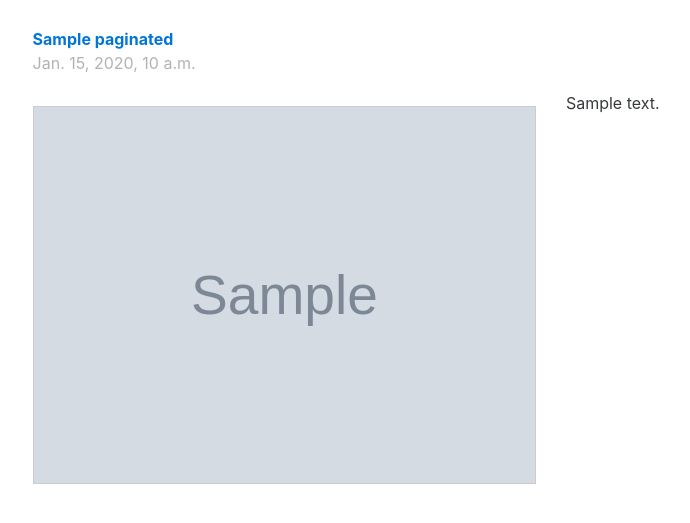
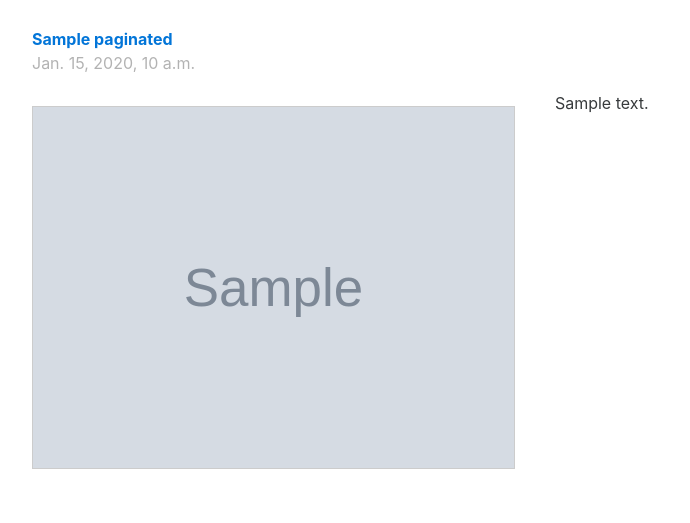
Before and after one commit to phenomeno/dblog, a Django app: template posts/templates/posts/blog.html in a window 1280 px wide. Shown: the part 93-616 px from the top of the page, without its empty margins (8-698 px from the left). Run offline with Django 3.2, Linux system fonts and the light colour scheme; the template is opened without the code that fills it: most values are stand-ins (such as "Sample title", 1, 10 or a date in 2020); grey boxes marked "Sample" are stand-in pictures; some libraries are stand-ins or nearby versions.

Commit message:
Gave more margin to pictures. Can't tell if it actually looks better or if I've been staring at this website for too long.

```diff
--- a/posts/templates/posts/blog.html
+++ b/posts/templates/posts/blog.html
@@ -6,7 +6,8 @@
   {% if paginated_list %}
   {% for post in paginated_list.object_list %}
   <div class="row">
-    <div class="col-xs-12" style="margin-left:2%;">
+    <div class="col-xs-12">
+      <div style="margin-left:2%">
         <p style="margin-bottom:0px;">
           <strong>
             <a href="{% url 'posts:detail' post_id=post.id slug=post.slug %}">{{ post.post_title }}</a>
@@ -15,6 +16,7 @@
         <p style="color:rgba(0,0,0,0.3)">{{ post.written_date }}</p>
         <div class="row">
           <div class="col-xs-5">
+            <div style="margin-right:2%">
               {% if post.image_urls %}
               {% for url in post.image_urls %}
               <div style="height:15px"></div>
@@ -24,9 +26,11 @@
               <p>No images available.</p>
               {% endif %}
             </div>
+          </div>
           <div class="col-xs-6">
             <p>{{ post.post_body | safe }}</p>
             <br />
+          </div>
         </div>
       </div>
     </div>
--- a/posts/templates/posts/detail.html
+++ b/posts/templates/posts/detail.html
@@ -6,7 +6,8 @@
 <div class="container-fluid">
   {% if post %}
   <div class="row">
-    <div class="col-xs-12" style="margin-left:2%;">
+    <div class="col-xs-12">
+      <div style="margin-left:2%">
         <p style="margin-bottom:0px;">
           <strong>
             <a href="{% url 'posts:detail' post_id=post.id slug=post.slug %}">{{ post.post_title }}</a>
@@ -15,6 +16,7 @@
         <p style="color:rgba(0,0,0,0.3)">{{ post.written_date }}</p>
         <div class="row">
           <div class="col-xs-5">
+            <div style="margin-right:2%">
               {% if post.image_urls %}
               {% for url in post.image_urls %}
               <div style="height:15px"></div>
@@ -24,9 +26,11 @@
               <p>No images available.</p>
               {% endif %}
             </div>
+          </div>
           <div class="col-xs-6">
             <p>{{ post.post_body | safe }}</p>
             <br />
+          </div>
         </div>
       </div>
     </div>
--- a/posts/templates/posts/projects.html
+++ b/posts/templates/posts/projects.html
@@ -6,7 +6,8 @@
   {% if paginated_list %}
   {% for project in paginated_list.object_list %}
   <div class="row">
-    <div class="col-xs-12" style="margin-left:2%;">
+    <div class="col-xs-12">
+      <div style="margin-left:2%">
         <p style="margin-bottom:0px;">
           <strong>
             <a href="{% url 'posts:detail' post_id=project.id slug=project.slug %}">{{ project.post_title }}</a>
@@ -15,6 +16,7 @@
         <p style="color:rgba(0,0,0,0.3)">{{ project.written_date }}</p>
         <div class="row">
           <div class="col-xs-5">
+            <div style="margin-right:2%">
               {% if project.image_urls %}
               {% for url in project.image_urls %}
               <div style="height:15px"></div>
@@ -24,9 +26,11 @@
               <p>No images available.</p>
               {% endif %}
             </div>
+          </div>
           <div class="col-xs-6">
             <p>{{ project.post_body | safe }}</p>
             <br />
+          </div>
         </div>
       </div>
     </div>
```
Lines whose indentation alone changed are shown as unchanged.
